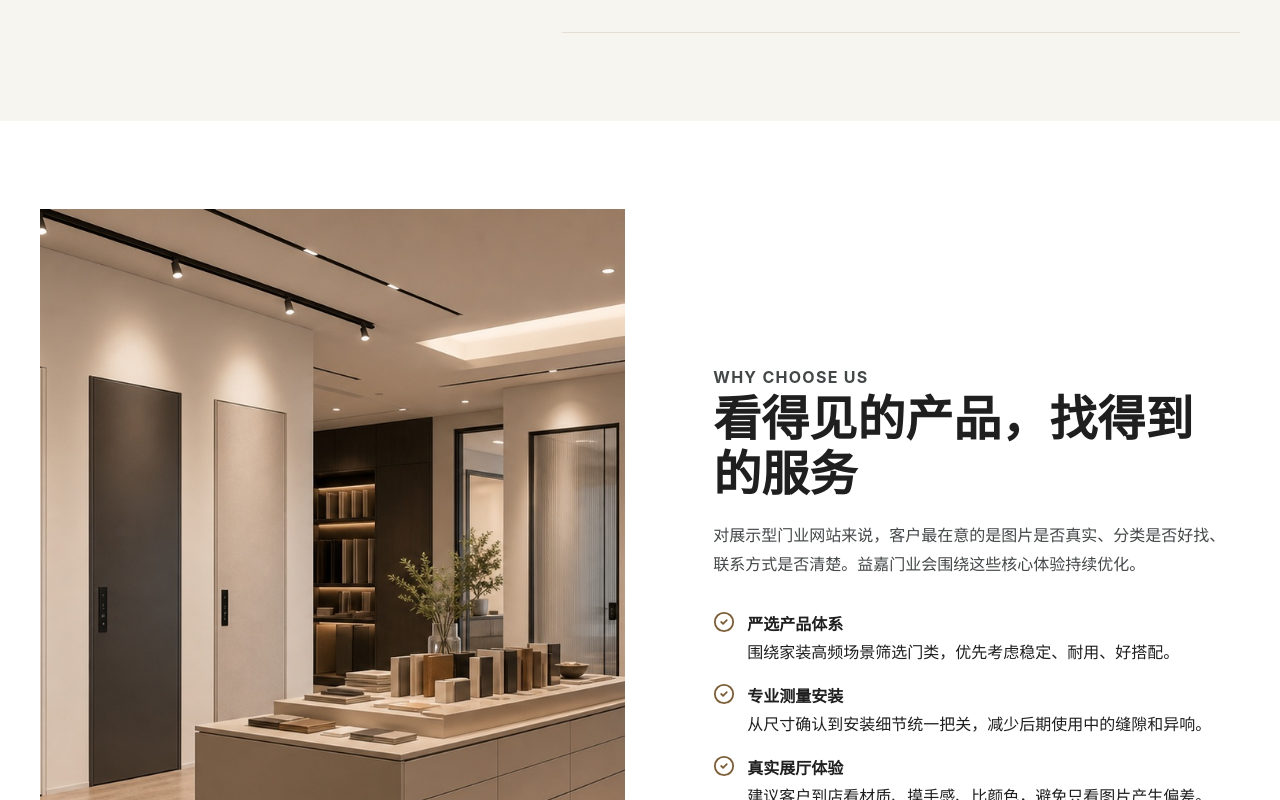
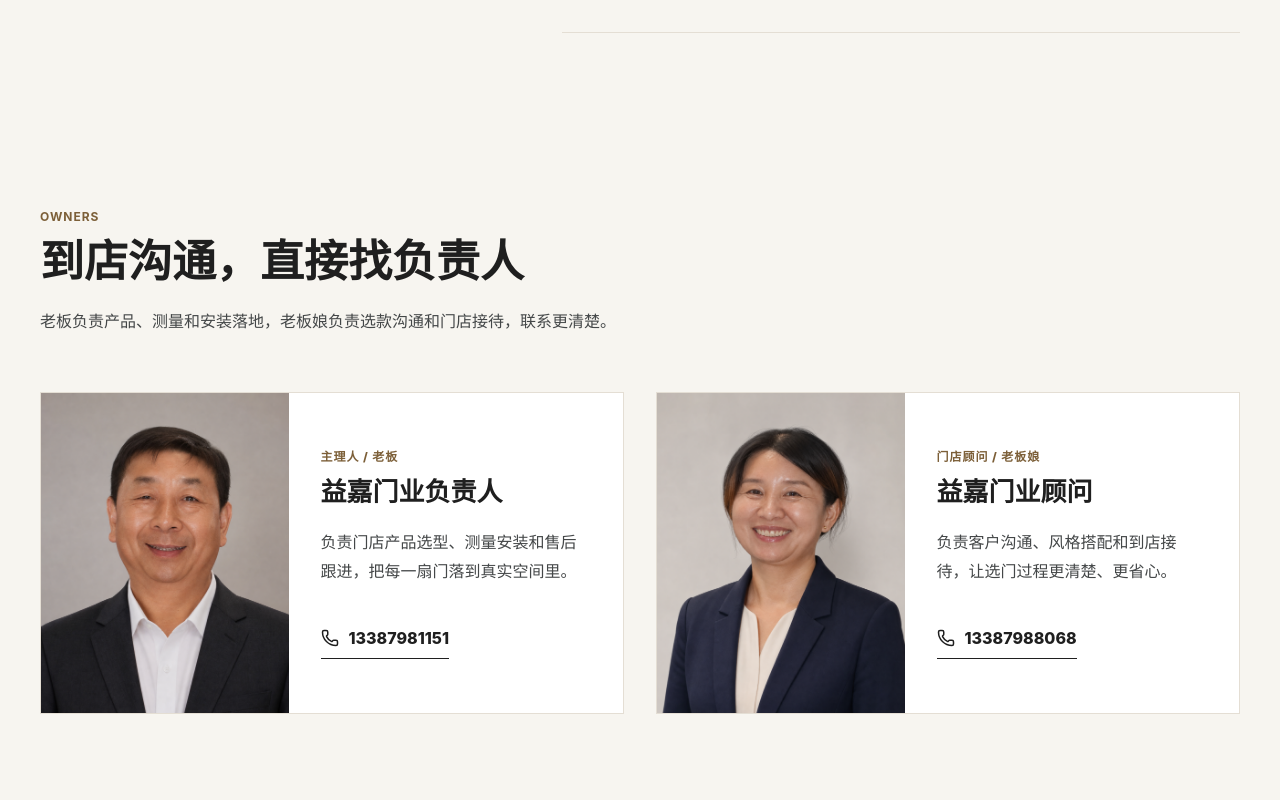
Before and after one commit to ContinueKZ/yijiamenye, a Vue app: page /about in a window 1280 px wide. Shown: the part 2120-2920 px from the top of the page. Built offline with nearby package versions, Linux system fonts and the light colour scheme.

Commit message:
Add owner portraits to contact pages

```diff
--- a/src/assets/styles.css
+++ b/src/assets/styles.css
@@ -1158,6 +1158,105 @@ img {
   color: var(--color-primary);
 }
 
+.owner-section {
+  padding: var(--space-2xl) 0;
+  background: var(--color-background);
+}
+
+.owner-section--compact {
+  padding-top: 0;
+}
+
+.owner-heading {
+  max-width: 640px;
+  margin-bottom: var(--space-xl);
+}
+
+.owner-heading h2 {
+  margin: 0;
+  font-size: clamp(30px, 5vw, 44px);
+  line-height: 1.16;
+}
+
+.owner-heading p:not(.eyebrow) {
+  margin: var(--space-md) 0 0;
+  color: var(--color-text-soft);
+  line-height: 1.8;
+}
+
+.owner-grid {
+  display: grid;
+  grid-template-columns: repeat(2, minmax(0, 1fr));
+  gap: var(--space-lg);
+}
+
+.owner-card {
+  display: grid;
+  grid-template-columns: minmax(170px, 0.74fr) minmax(0, 1fr);
+  align-items: stretch;
+  overflow: hidden;
+  border: 1px solid var(--color-border);
+  background: var(--color-surface);
+}
+
+.owner-photo {
+  min-height: 320px;
+  background: var(--color-surface-warm);
+}
+
+.owner-photo img {
+  width: 100%;
+  height: 100%;
+  object-fit: cover;
+  object-position: center top;
+}
+
+.owner-copy {
+  display: flex;
+  flex-direction: column;
+  justify-content: center;
+  padding: var(--space-lg);
+}
+
+.owner-copy > span {
+  color: var(--color-accent-dark);
+  font-size: 12px;
+  font-weight: 800;
+  letter-spacing: 0.08em;
+  text-transform: uppercase;
+}
+
+.owner-copy h3 {
+  margin: var(--space-sm) 0 0;
+  font-size: 26px;
+  line-height: 1.24;
+}
+
+.owner-copy p {
+  margin: var(--space-md) 0 var(--space-lg);
+  color: var(--color-text-soft);
+  line-height: 1.8;
+}
+
+.owner-phone {
+  display: inline-flex;
+  align-items: center;
+  gap: 10px;
+  width: fit-content;
+  min-height: 42px;
+  border-bottom: 1px solid currentColor;
+  color: var(--color-primary);
+  font-weight: 800;
+  transition:
+    color var(--transition-base),
+    gap var(--transition-base);
+}
+
+.owner-phone:hover {
+  gap: 14px;
+  color: var(--color-accent-dark);
+}
+
 .testimonial-grid {
   display: grid;
   grid-template-columns: repeat(3, minmax(0, 1fr));
@@ -1455,6 +1554,7 @@ img {
   .product-grid,
   .advantage-grid,
   .detail-points,
+  .owner-grid,
   .testimonial-grid {
     grid-template-columns: repeat(2, minmax(0, 1fr));
   }
@@ -1479,6 +1579,15 @@ img {
     grid-template-columns: 1fr;
   }
 
+  .owner-card {
+    grid-template-columns: 1fr;
+  }
+
+  .owner-photo {
+    min-height: auto;
+    aspect-ratio: 4 / 5;
+  }
+
   .section-row {
     align-items: flex-start;
     flex-direction: column;
@@ -1523,6 +1632,7 @@ img {
   .product-grid,
   .advantage-grid,
   .detail-points,
+  .owner-grid,
   .testimonial-grid,
   .contact-cards {
     grid-template-columns: 1fr;
@@ -1532,9 +1642,26 @@ img {
   .split-section,
   .subpage-hero,
   .about-hero,
+  .owner-section,
   .contact-page {
     padding-top: var(--space-xl);
     padding-bottom: var(--space-xl);
+  }
+
+  .owner-section--compact {
+    padding-top: 0;
+  }
+
+  .owner-heading {
+    margin-bottom: var(--space-lg);
+  }
+
+  .owner-copy {
+    padding: var(--space-md);
+  }
+
+  .owner-copy h3 {
+    font-size: 22px;
   }
 
   .contact-block,
--- /dev/null
+++ b/src/components/OwnerProfiles.vue
@@ -0,0 +1,44 @@
+<script setup>
+import { Phone } from "lucide-vue-next";
+import { OWNER_PROFILES } from "@/constants/site";
+
+defineProps({
+  compact: {
+    type: Boolean,
+    default: false
+  }
+});
+</script>
+
+<template>
+  <section class="owner-section" :class="{ 'owner-section--compact': compact }">
+    <div class="container">
+      <div class="owner-heading">
+        <p class="eyebrow">Owners</p>
+        <h2>到店沟通，直接找负责人</h2>
+        <p>老板负责产品、测量和安装落地，老板娘负责选款沟通和门店接待，联系更清楚。</p>
+      </div>
+
+      <div class="owner-grid">
+        <article
+          v-for="profile in OWNER_PROFILES"
+          :key="profile.phone"
+          class="owner-card"
+        >
+          <div class="owner-photo">
+            <img :src="profile.image" :alt="`${profile.role}证件照`" loading="lazy" />
+          </div>
+          <div class="owner-copy">
+            <span>{{ profile.role }}</span>
+            <h3>{{ profile.name }}</h3>
+            <p>{{ profile.description }}</p>
+            <a class="owner-phone" :href="profile.phoneHref">
+              <Phone :size="18" aria-hidden="true" />
+              {{ profile.phone }}
+            </a>
+          </div>
+        </article>
+      </div>
+    </div>
+  </section>
+</template>
--- a/src/constants/site.js
+++ b/src/constants/site.js
@@ -1,4 +1,6 @@
 import bedroomDoorImage from "@/assets/images/bedroom-door.jpg";
+import bossLadyPortraitImage from "@/assets/images/boss-lady-portrait.png";
+import bossPortraitImage from "@/assets/images/boss-portrait.png";
 import craftsmanshipDoorImage from "@/assets/images/craftsmanship-door.jpg";
 import contactMapImage from "@/assets/images/contact-map.png";
 import entryDoorImage from "@/assets/images/entry-door.jpg";
@@ -116,8 +118,29 @@ export const IMAGE_ASSETS = {
   trendBlackGlassSliding: trendBlackGlassSlidingDoorImage,
   trendFlutedBathroom: trendFlutedGlassBathroomDoorImage,
   trendHiddenFlush: trendHiddenFlushDoorImage,
-  trendSmartEntry: trendSmartEntryDoorImage
+  trendSmartEntry: trendSmartEntryDoorImage,
+  bossPortrait: bossPortraitImage,
+  bossLadyPortrait: bossLadyPortraitImage
 };
+
+export const OWNER_PROFILES = [
+  {
+    role: "主理人 / 老板",
+    name: "益嘉门业负责人",
+    phone: "13387981151",
+    phoneHref: "tel:13387981151",
+    image: IMAGE_ASSETS.bossPortrait,
+    description: "负责门店产品选型、测量安装和售后跟进，把每一扇门落到真实空间里。"
+  },
+  {
+    role: "门店顾问 / 老板娘",
+    name: "益嘉门业顾问",
+    phone: "13387988068",
+    phoneHref: "tel:13387988068",
+    image: IMAGE_ASSETS.bossLadyPortrait,
+    description: "负责客户沟通、风格搭配和到店接待，让选门过程更清楚、更省心。"
+  }
+];
 
 export const PRODUCTS = [
   {
--- a/src/views/AboutView.vue
+++ b/src/views/AboutView.vue
@@ -1,6 +1,7 @@
 <script setup>
 import { CheckCircle2 } from "lucide-vue-next";
 import ContactBlock from "@/components/ContactBlock.vue";
+import OwnerProfiles from "@/components/OwnerProfiles.vue";
 import SectionHeading from "@/components/SectionHeading.vue";
 import { BRAND_ADVANTAGES, IMAGE_ASSETS, SITE_INFO } from "@/constants/site";
 </script>
@@ -46,6 +47,8 @@ import { BRAND_ADVANTAGES, IMAGE_ASSETS, SITE_INFO } from "@/constants/site";
         </div>
       </div>
     </section>
+
+    <OwnerProfiles />
 
     <section class="split-section split-section--surface">
       <div class="container split-grid split-grid--reverse">
--- a/src/views/ContactView.vue
+++ b/src/views/ContactView.vue
@@ -2,6 +2,7 @@
 import { ref } from "vue";
 import { Clock, MapPin, Navigation, Phone } from "lucide-vue-next";
 import ContactBlock from "@/components/ContactBlock.vue";
+import OwnerProfiles from "@/components/OwnerProfiles.vue";
 import WechatIcon from "@/components/WechatIcon.vue";
 import { CONTACT_INFO, IMAGE_ASSETS } from "@/constants/site";
 
@@ -95,6 +96,8 @@ const copyWechat = async () => {
       </div>
     </section>
 
+    <OwnerProfiles compact />
+
     <section id="map" class="map-section">
       <div class="map-canvas" aria-label="益嘉门业展厅位置示意图">
         <img class="map-image" :src="IMAGE_ASSETS.contactMap" alt="" aria-hidden="true" />
```
Also changed, not shown: src/assets/images/boss-lady-portrait.png (added), src/assets/images/boss-portrait.png (added).
